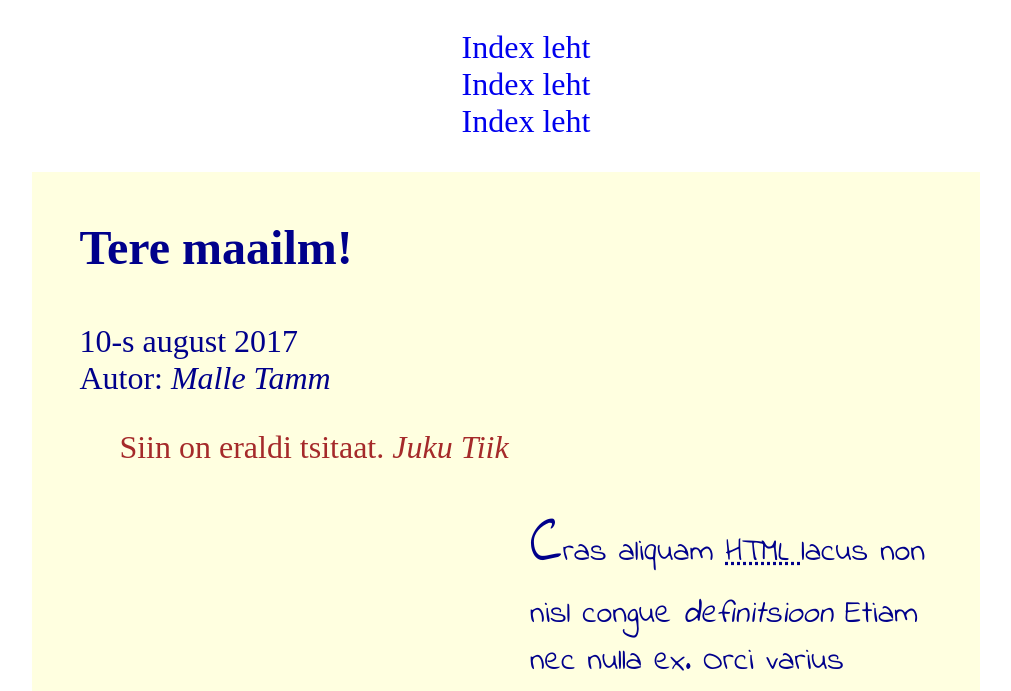
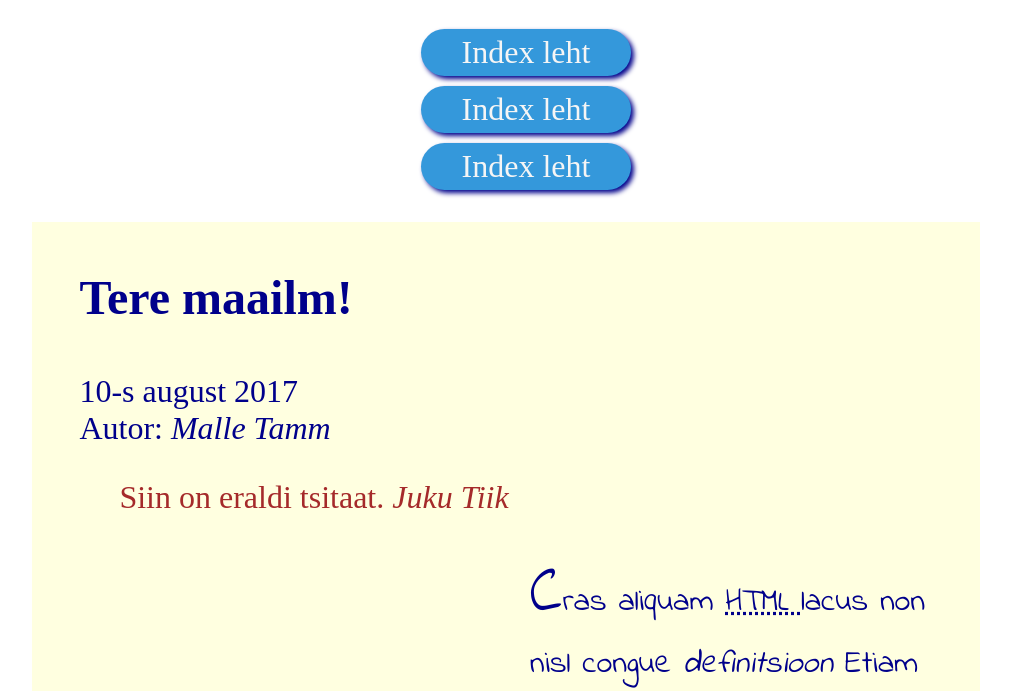
Before and after one commit to eslasm/FrontEnd201708, a plain HTML site: page Helbe/HTML/algus.html in a window 1280 px wide. Shown: the part 211-902 px from the top of the page, without its empty margins (134-1145 px from the left). Drawn offline with Linux system fonts and the light colour scheme.

Commit message:
lisab pildi suurendamise ja nupud

```diff
--- a/Helbe/CSS/styles.css
+++ b/Helbe/CSS/styles.css
@@ -2,7 +2,7 @@
 header a{
     display: block;
 }
-header a > img, article, video {
+header a > img, nav li, article, video {
     display: block;
     margin-left: auto;
     margin-right: auto;
@@ -52,12 +52,10 @@ article p::first-letter {
     background: red;
 }
 /*linkide puhul*/
-a:visited {
-    color: lightgrey;
+/*nav a, nav a:visited, nav a:hover {
+    color: lightgrey;*/
 }
-a:hover{
-    color: darkblue;
-}
+
 /*tabelis iga teine element on roosa, voib kasutada ka even voi odd*/
 tbody > tr:nth-child(2n+1){
     background-color: pink!important;/*important - kasutada näiteks wordpressis üle kirjutades*/
@@ -118,3 +116,47 @@ Q{
 #story > table{
     min-width: 45%;
 }
+/*button*/
+
+nav li{
+    width: 200px;
+    padding: 5px;
+    /*margin: 10px auto;*/
+    margin-top: 10px;
+    margin-bottom: 10px;
+    border-radius: 25px; /* teeb ümaraks otsad*/
+    background: #3498db;
+    box-shadow: 3px 3px 5px darkblue;
+}
+nav a, nav a:visited, nav a:hover {
+    text-decoration: none;
+    color: whitesmoke
+}
+nav li:hover{
+    background: #3cb0fd;
+    box-shadow: 3px 3px 5px darkblue;
+    transform: translate(3px, 2px); /*liigutab nuppe*/
+    transition: transform 0.5s;
+}
+/*
+@keyframes img_scale{
+    from{
+        transform: scale (1, 1)
+    }
+    to{
+        transform: scale (1.2, 1.2)
+    }
+}
+
+img:hover{
+    animation: img_scale 2s forwards;
+}
+*/
+img{
+    transition: transform 2s;
+    transition-timing-function: linear;
+}
+img:hover{
+   transform: scale(1.2, 1.2);/*pilt läheb suuremaks hoveri ajal*/
+    transition: transform 2s;/* aeg 2 sek*/
+}
```
